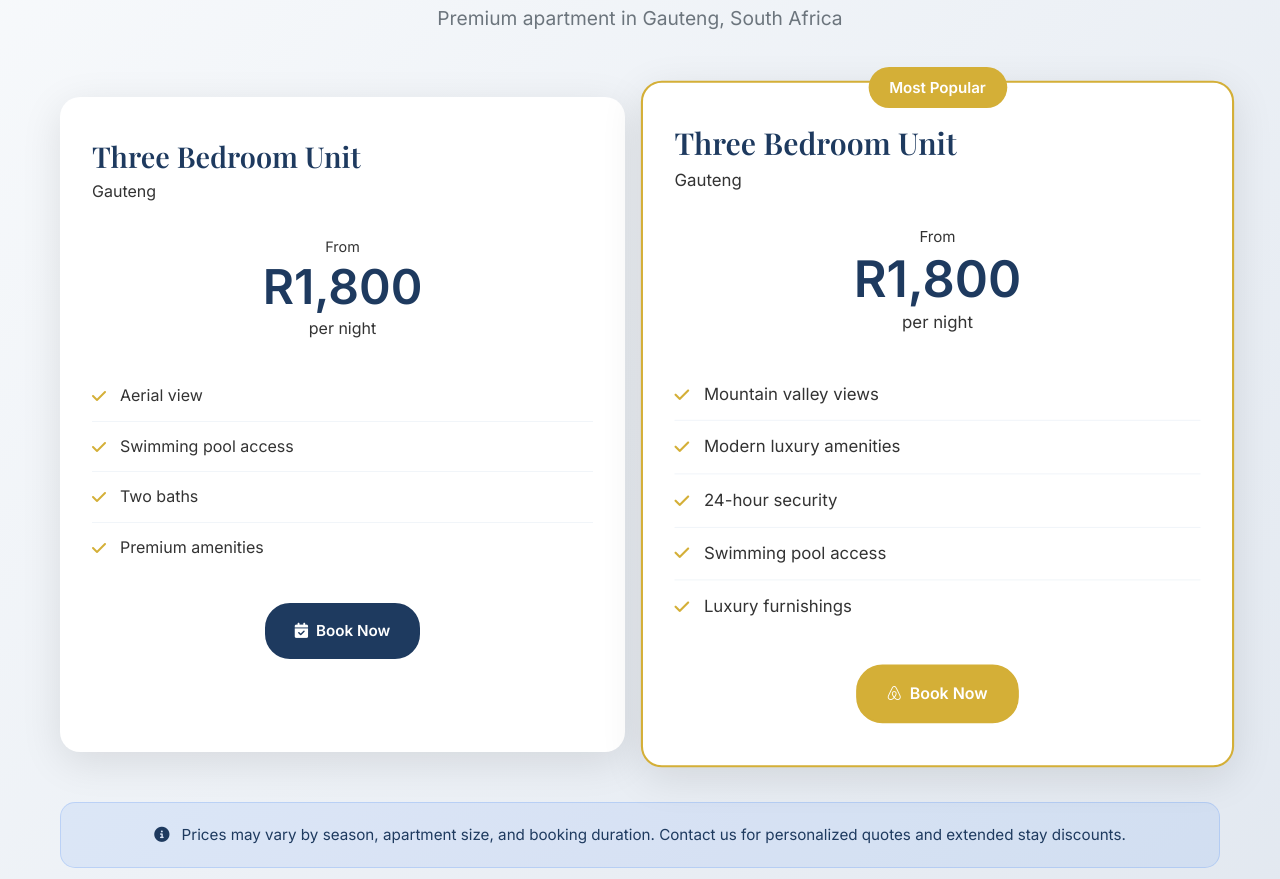
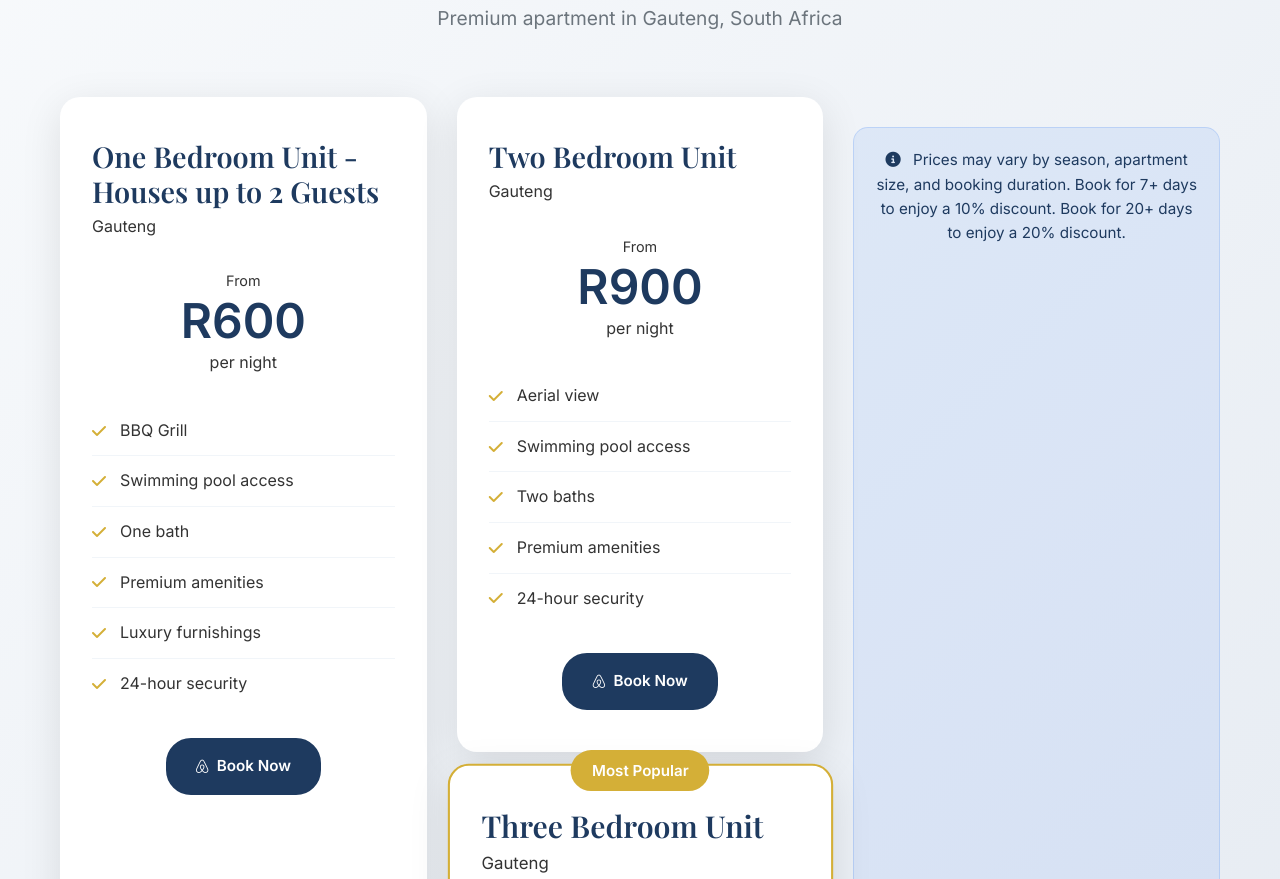
Before and after one commit to Santa-saint/truvela, a plain HTML site: page index.html in a window 1280 px wide. Shown: the part 4825-5704 px from the top of the page. Drawn offline with nearby package versions, Linux system fonts and the light colour scheme.

Commit message:
Update index.html
Added two pricing

```diff
--- a/index.html
+++ b/index.html
@@ -325,13 +325,42 @@
             <div class="pricing-grid">
                 <div class="pricing-card">
                     <div class="pricing-header">
-                        <h3>Three Bedroom Unit</h3>
+                        <h3>One Bedroom Unit - Houses up to 2 Guests</h3>
                         <div class="pricing-location">Gauteng</div>
                     </div>
                     <div class="pricing-content">
                         <div class="price-range">
                             <span class="price-from">From</span>
-                            <span class="price-amount">R1,800</span>
+                            <span class="price-amount">R600</span>
+                            <span class="price-period">per night</span>
+                        </div>
+                        <ul class="pricing-features">
+                            <li><i class="fas fa-check"></i> BBQ Grill</li>
+                            <li><i class="fas fa-check"></i> Swimming pool access</li>
+                            <li><i class="fas fa-check"></i> One bath</li>
+                            <li><i class="fas fa-check"></i> Premium amenities</li>
+                            <li><i class="fas fa-check"></i> Luxury furnishings</li>
+                            <li><i class="fas fa-check"></i> 24-hour security</li>
+                        </ul>
+                        <div class="pricing-cta">
+                            <a href="airbnb.com/h/truvelastays1-bedroom" target="_blank" class="pricing-button">
+                                <i class="fab fa-airbnb"></i>
+                                Book Now
+                            </a>
+                        </div>
+                    </div>
+                </div>
+
+            <div class="pricing-grid">
+                <div class="pricing-card">
+                    <div class="pricing-header">
+                        <h3>Two Bedroom Unit</h3>
+                        <div class="pricing-location">Gauteng</div>
+                    </div>
+                    <div class="pricing-content">
+                        <div class="price-range">
+                            <span class="price-from">From</span>
+                            <span class="price-amount">R900</span>
                             <span class="price-period">per night</span>
                         </div>
                         <ul class="pricing-features">
@@ -339,10 +368,11 @@
                             <li><i class="fas fa-check"></i> Swimming pool access</li>
                             <li><i class="fas fa-check"></i> Two baths</li>
                             <li><i class="fas fa-check"></i> Premium amenities</li>
+                            <li><i class="fas fa-check"></i> 24-hour security</li>
                         </ul>
                         <div class="pricing-cta">
-                            <a href="https://www.booking.com/Share-QIOqpw" target="_blank" class="pricing-button">
-                                <i class="fas fa-calendar-check"></i>
+                            <a href="airbnb.com/h/truvelastays2bedroom" target="_blank" class="pricing-button">
+                                <i class="fab fa-airbnb"></i>
                                 Book Now
                             </a>
                         </div>
@@ -362,11 +392,12 @@
                             <span class="price-period">per night</span>
                         </div>
                         <ul class="pricing-features">
+                            <li><i class="fas fa-check"></i> Weekdays discounted to R1,600</li>
+                            <li><i class="fas fa-check"></i> Self catering breakfast for weekdays</li>
                             <li><i class="fas fa-check"></i> Mountain valley views</li>
                             <li><i class="fas fa-check"></i> Modern luxury amenities</li>
                             <li><i class="fas fa-check"></i> 24-hour security</li>
                             <li><i class="fas fa-check"></i> Swimming pool access</li>
-                            <li><i class="fas fa-check"></i> Luxury furnishings</li>
                         </ul>
                         <div class="pricing-cta">
                             <a href="https://www.airbnb.com/h/truvelastays" target="_blank" class="pricing-button featured-button">
@@ -380,7 +411,7 @@
             </div>
 
             <div class="pricing-note">
-                <p><i class="fas fa-info-circle"></i> Prices may vary by season, apartment size, and booking duration. Contact us for personalized quotes and extended stay discounts.</p>
+                <p><i class="fas fa-info-circle"></i> Prices may vary by season, apartment size, and booking duration. Book for 7+ days to enjoy a 10% discount. Book for 20+ days to enjoy a 20% discount.</p>
             </div>
         </div>
     </section>
@@ -669,7 +700,7 @@
 
             <div class="footer-bottom">
                 <p>
-                    &copy; 2025 TruVela Stays. All rights reserved. |
+                    &copy; 2025 TruVela Stays is operated by TruVela Apartments. All rights reserved. |
                     <a href="/Working/privacy-policy.html" target="_blank" rel="noopener">Privacy Policy</a> |
                     <a href="/Working/terms-of-service.html" target="_blank" rel="noopener">Terms of Service</a>
                 </p>
```
